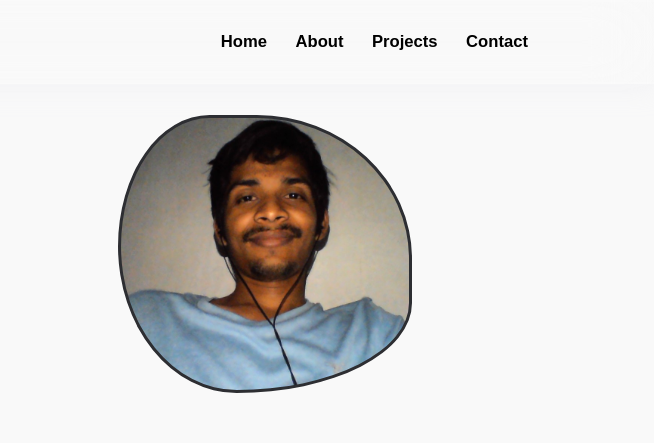
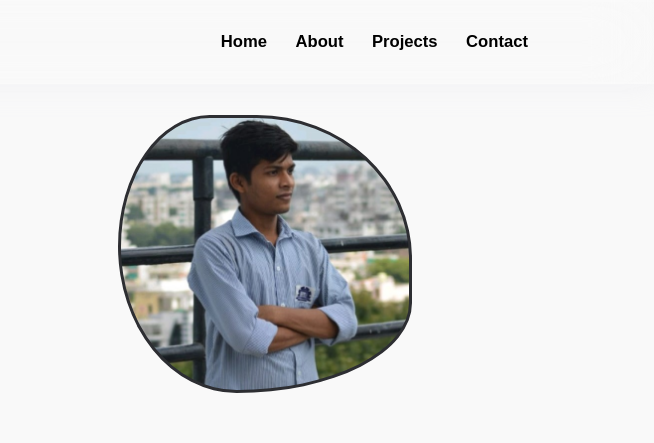
Before and after one commit to MayurPanchbhai/portfolio, a plain HTML site: page index.html in a window 1280 px wide. Shown: the top 443 px of the page, 626-1280 px from the left. Drawn offline with Linux system fonts and the light colour scheme; a script that the page names is missing.

Commit message:
changing the profile img

```diff
--- a/index.html
+++ b/index.html
@@ -10,7 +10,7 @@
     <link rel="stylesheet" href="https://cdnjs.cloudflare.com/ajax/libs/font-awesome/5.15.4/css/all.min.css" integrity="sha512-1ycn6IcaQQ40/MKBW2W4Rhis/DbILU74C1vSrLJxCq57o941Ym01SwNsOMqvEBFlcgUa6xLiPY/NS5R+E6ztJQ==" crossorigin="anonymous" referrerpolicy="no-referrer" />
 
 
-    <link rel="shortcut icon" href="Images/photo.jpg" type="image/x-icon">
+    <link rel="shortcut icon" href="Images/photo2.jpg" type="image/x-icon">
 </head>
 <body >
 
--- a/style.css
+++ b/style.css
@@ -96,7 +96,8 @@ a:hover{
 .hero-img{
     -webkit-animation: morph 8s ease-in-out infinite;
     animation: morph 8s ease-in-out infinite;
-    background-image: url(./Images/photo.jpg);
+    /* background-image: url(./Images/photo.jpg); */
+    background-image: url(./Images/photo2.jpg);
     background-position: 50%;
     background-repeat: no-repeat;
     background-size: cover;
```
Also changed, not shown: Images/photo2.jpg (added).
